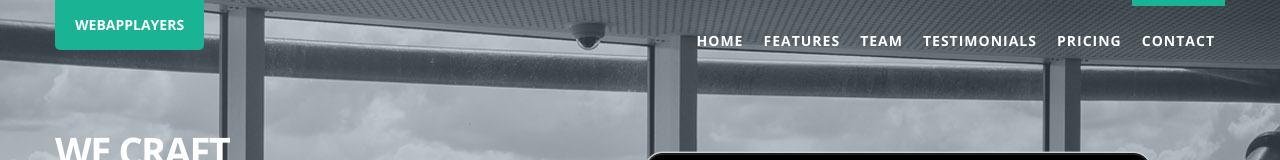
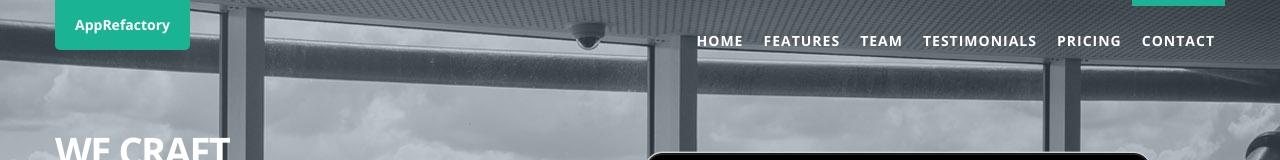
Before and after one commit to echasin/landing, a plain HTML site: page index.html in a window 1280 px wide. Shown: the top 160 px of the page. Drawn offline with nearby package versions, Linux system fonts and the light colour scheme.

Commit message:
Updated navbar-brand

```diff
--- a/index.html
+++ b/index.html
@@ -39,7 +39,7 @@
                         <span class="icon-bar"></span>
                         <span class="icon-bar"></span>
                     </button>
-                    <a class="navbar-brand" href="#">WEBAPPLAYERS</a>
+                    <a class="navbar-brand" href="#">AppRefactory</a>
                 </div>
                 <div id="navbar" class="navbar-collapse collapse">
                     <ul class="nav navbar-nav navbar-right">
```
